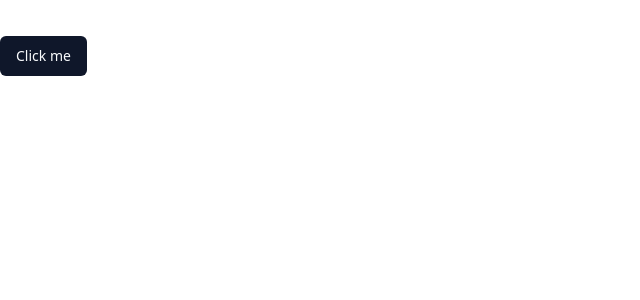
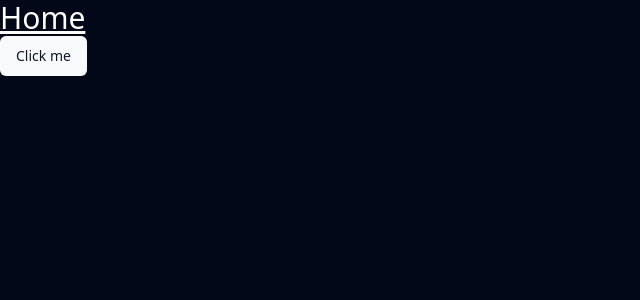
Before and after one commit to Elvismutinda/care-plus, a Next.js app: page / in a window 1280 px wide. Shown: the top 300 px of the page, without its empty margins (0-640 px from the left). Built offline with nearby package versions, Linux system fonts and the light colour scheme.

Commit message:
Setting up the project

```diff
--- a/app/layout.tsx
+++ b/app/layout.tsx
@@ -3,6 +3,7 @@ import { Plus_Jakarta_Sans } from "next/font/google";
 import "./globals.css";
 
 import { cn } from "@/lib/utils";
+import { ThemeProvider } from "@/components/theme-provider";
 
 const fontSans = Plus_Jakarta_Sans({
   subsets: ["latin"],
@@ -28,7 +29,9 @@ export default function RootLayout({
           fontSans.variable
         )}
       >
-        {children}
+        <ThemeProvider attribute="class" defaultTheme="dark">
+          {children}
+        </ThemeProvider>
       </body>
     </html>
   );
--- /dev/null
+++ b/components/theme-provider.tsx
@@ -0,0 +1,9 @@
+"use client"
+
+import * as React from "react"
+import { ThemeProvider as NextThemesProvider } from "next-themes"
+import { type ThemeProviderProps } from "next-themes/dist/types"
+
+export function ThemeProvider({ children, ...props }: ThemeProviderProps) {
+  return <NextThemesProvider {...props}>{children}</NextThemesProvider>
+}
--- a/package.json
+++ b/package.json
@@ -14,6 +14,7 @@
     "clsx": "^2.1.1",
     "lucide-react": "^0.408.0",
     "next": "14.2.5",
+    "next-themes": "^0.3.0",
     "react": "^18",
     "react-dom": "^18",
     "tailwind-merge": "^2.4.0",
```
Also changed, not shown: 1 other file (tests, documents, lock files or other folders).
